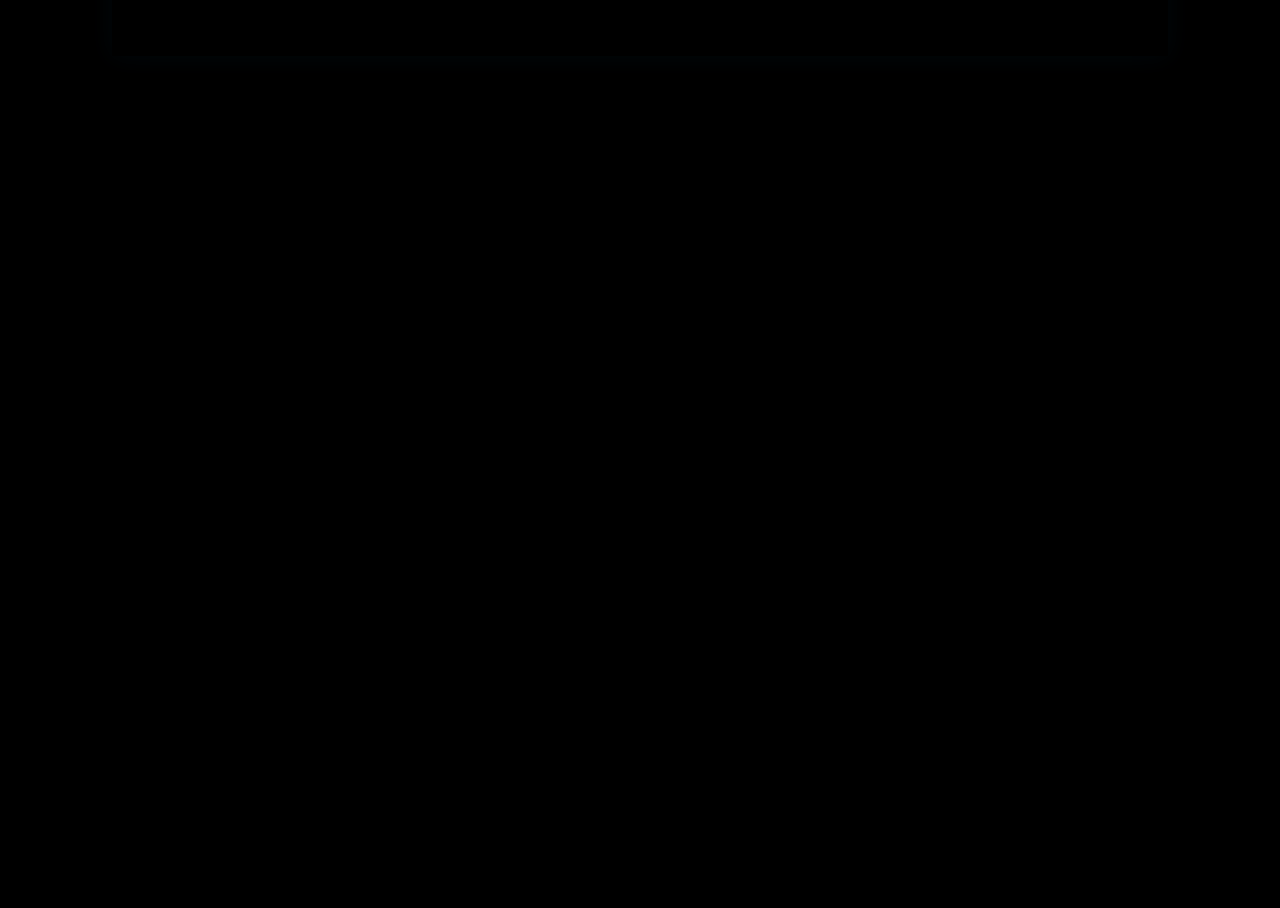
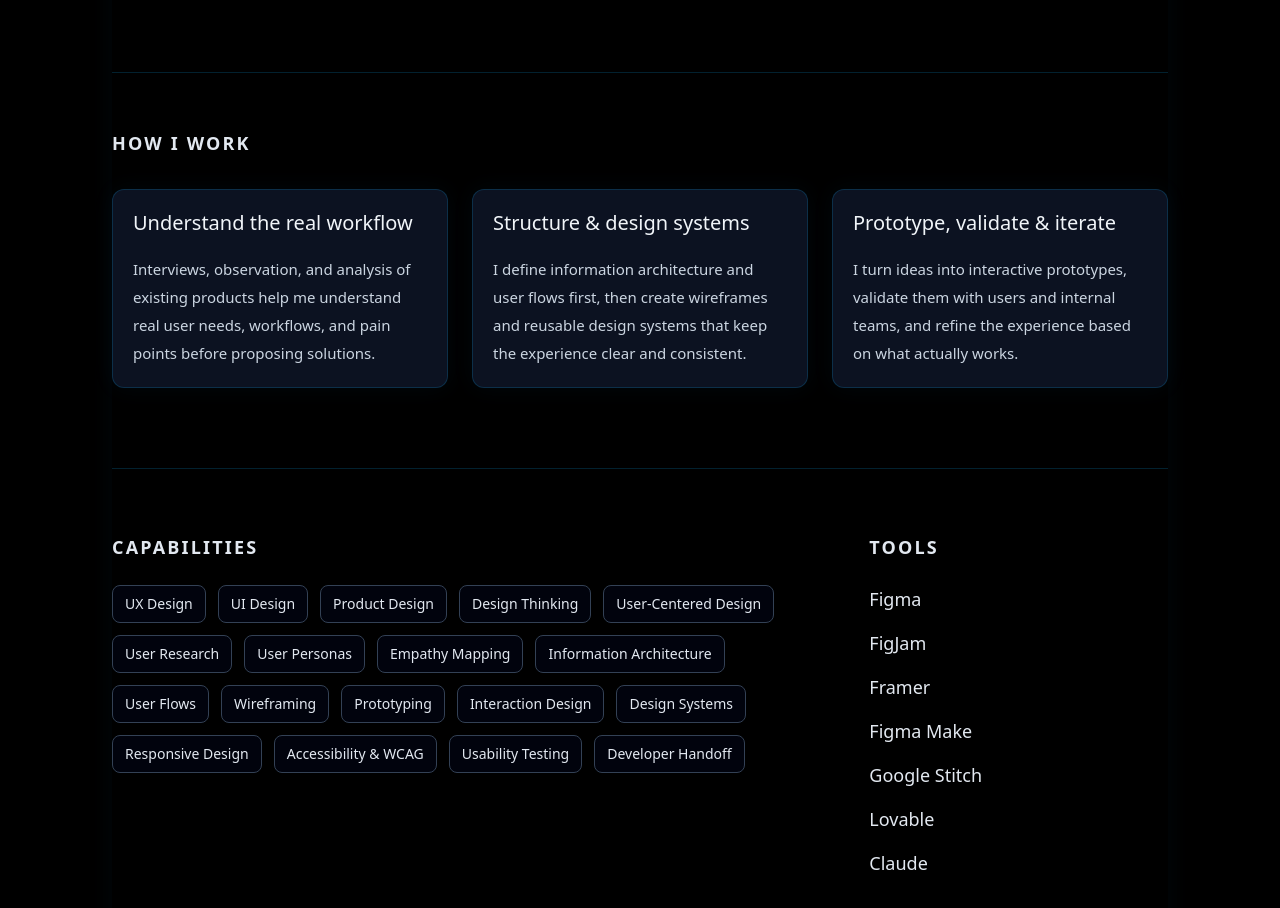
Before and after one commit to Vikas6543/portfolio-sis, a Next.js app: page /about in a window 1280 px wide. Shown: the part 960-1868 px from the top of the page. Before the commit the page ends 1096 px from the top, so only its background shows below. Built offline with nearby package versions, Linux system fonts and the light colour scheme.

Commit message:
feat: add work methodology and capabilities sections to AboutPage component

```diff
--- a/app/about/page.js
+++ b/app/about/page.js
@@ -54,7 +54,7 @@
                 <p className="mt-1 text-sm text-pink-400">
                   Torry Harris Integration Solutions
                 </p>
-                <p className="mt-1 text-sm">vasanth Nagar, Bangalore, India</p>
+                <p className="mt-1 text-sm">Vasanth Nagar, Bangalore, India</p>
                 <p className="mt-2 font-mono text-sm tracking-wide text-slate-500">
                   NOV 2021 - Current
                 </p>
@@ -91,6 +91,99 @@
               </ul>
             </div>
           </div>
+
+          <div className="mt-20 border-t border-sky-500/20 pt-12 md:pt-14">
+            <h2 className="text-xs md:text-lg font-semibold uppercase tracking-[0.12em] text-slate-200">
+              HOW I WORK
+            </h2>
+
+            <div className="mt-8 grid gap-6 md:grid-cols-3">
+              <div className="rounded-xl border border-sky-500/20 bg-slate-900/80 p-5 shadow-[0_0_24px_rgba(14,165,233,0.05)]">
+                <h3 className="text-xl font-medium leading-tight text-slate-100">
+                  Understand the real workflow
+                </h3>
+                <p className="mt-5 text-[15px] leading-7 text-slate-300">
+                  Interviews, observation, and analysis of existing products
+                  help me understand real user needs, workflows, and pain points
+                  before proposing solutions.
+                </p>
+              </div>
+
+              <div className="rounded-xl border border-sky-500/20 bg-slate-900/80 p-5 shadow-[0_0_24px_rgba(14,165,233,0.05)]">
+                <h3 className="text-xl font-medium leading-tight text-slate-100">
+                  Structure &amp; design systems
+                </h3>
+                <p className="mt-5 text-[15px] leading-7 text-slate-300">
+                  I define information architecture and user flows first, then
+                  create wireframes and reusable design systems that keep the
+                  experience clear and consistent.
+                </p>
+              </div>
+
+              <div className="rounded-xl border border-sky-500/20 bg-slate-900/80 p-5 shadow-[0_0_24px_rgba(14,165,233,0.05)]">
+                <h3 className="text-xl font-medium leading-tight text-slate-100">
+                  Prototype, validate &amp; iterate
+                </h3>
+                <p className="mt-5 text-[15px] leading-7 text-slate-300">
+                  I turn ideas into interactive prototypes, validate them with
+                  users and internal teams, and refine the experience based on
+                  what actually works.
+                </p>
+              </div>
+            </div>
+
+            <div className="mt-16 grid grid-cols-12 gap-16 border-t border-sky-500/20 *:pt-16 md:mt-20 md:gap-20">
+              <div className="md:col-span-8">
+                <h2 className="text-xs md:text-lg font-semibold uppercase tracking-[0.12em] text-slate-200">
+                  CAPABILITIES
+                </h2>
+                <div className="mt-6 flex flex-wrap gap-3">
+                  {[
+                    "UX Design",
+                    "UI Design",
+                    "Product Design",
+                    "Design Thinking",
+                    "User-Centered Design",
+                    "User Research",
+                    "User Personas",
+                    "Empathy Mapping",
+                    "Information Architecture",
+                    "User Flows",
+                    "Wireframing",
+                    "Prototyping",
+                    "Interaction Design",
+                    "Design Systems",
+                    "Responsive Design",
+                    "Accessibility & WCAG",
+                    "Usability Testing",
+                    "Developer Handoff",
+                  ].map((item) => (
+                    <span
+                      key={item}
+                      className="inline-flex items-center justify-center rounded-lg border border-slate-700 bg-slate-950/60 px-3 py-2 text-sm text-slate-200"
+                    >
+                      {item}
+                    </span>
+                  ))}
+                </div>
+              </div>
+
+              <div className="md:col-span-4">
+                <h2 className="text-xs md:text-lg font-semibold uppercase tracking-[0.12em] text-slate-200">
+                  TOOLS
+                </h2>
+                <ul className="mt-6 space-y-4 text-lg text-slate-200">
+                  <li>Figma</li>
+                  <li>FigJam</li>
+                  <li>Framer</li>
+                  <li>Figma Make</li>
+                  <li>Google Stitch</li>
+                  <li>Lovable</li>
+                  <li>Claude</li>
+                </ul>
+              </div>
+            </div>
+          </div>
         </section>
       </main>
     </div>
```
